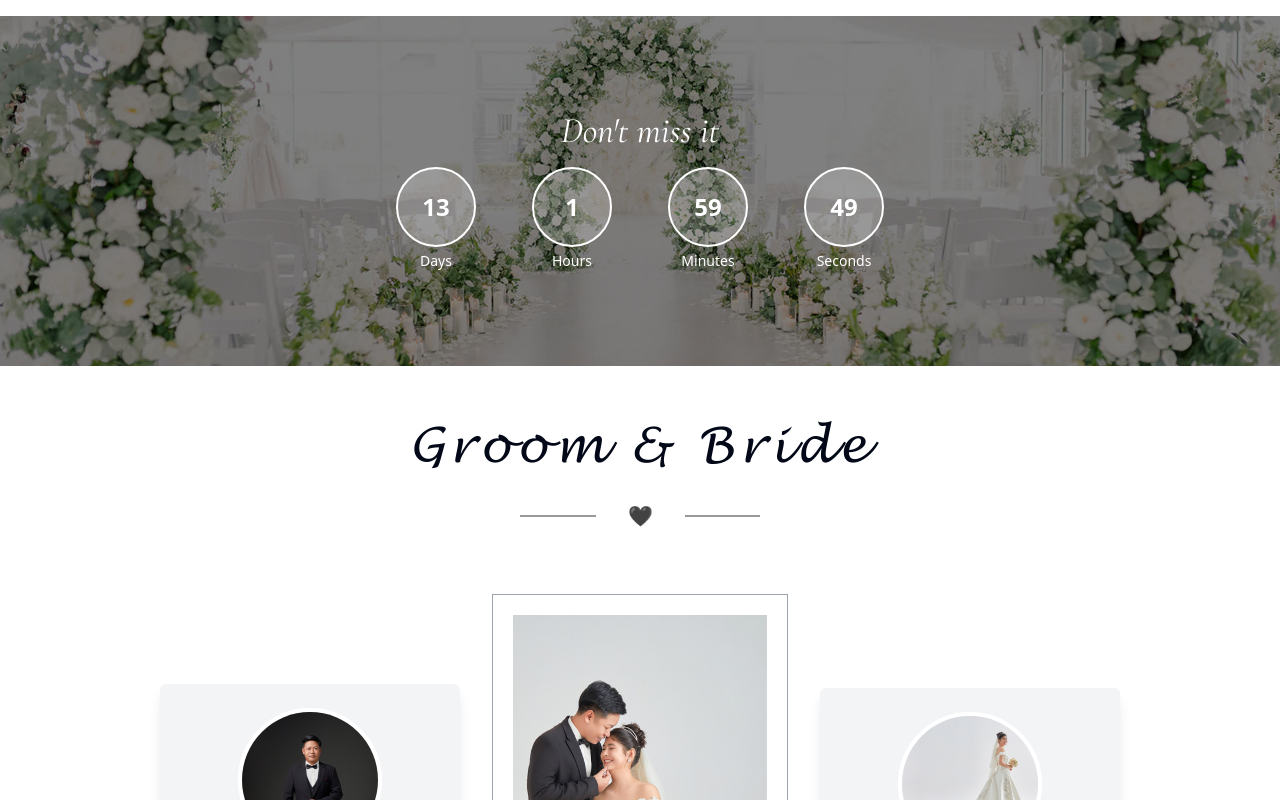
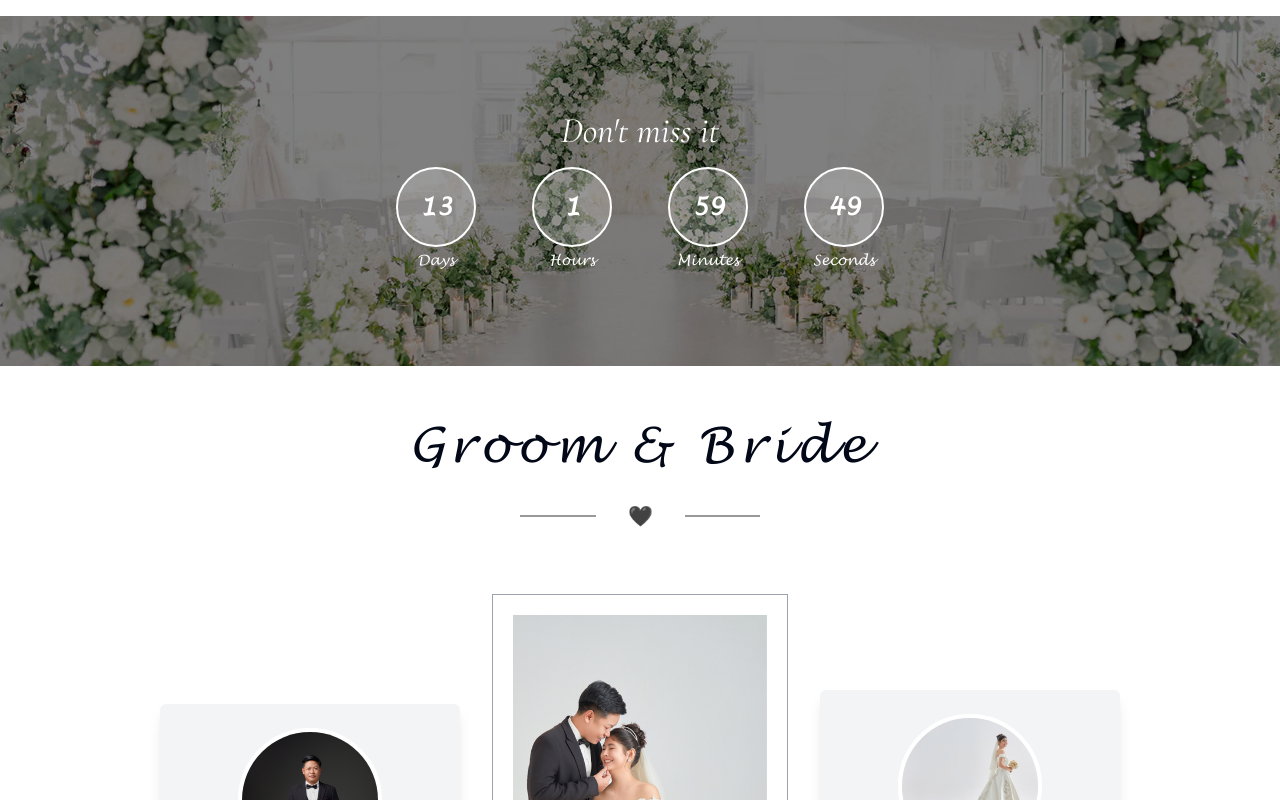
Before and after one commit to AungKaungMo/Wedding_Web, a React (Vite) app: page / in a window 1280 px wide. Shown: the part 2000-2800 px from the top of the page. Built offline with nearby package versions, Linux system fonts and the light colour scheme.

Commit message:
fix font size

```diff
--- a/src/components/Countdown.tsx
+++ b/src/components/Countdown.tsx
@@ -82,7 +82,7 @@ const Countdown = () => {
         <h2 className="mb-4 text-4xl cormorant italic">Don't miss it</h2>
         <div className="flex sm:space-x-14 space-x-5">
           {Object.entries(timeLeft).map(([unit, value]) => (
-            <div key={unit} className="flex flex-col items-center">
+            <div key={unit} className="flex flex-col items-center lucida">
               <div className="flex sm:h-20 sm:w-20 w-14 h-14 items-center justify-center rounded-full border-2 border-white bg-white/20 sm:text-2xl text-lg font-bold transition-transform hover:scale-125">
                 {isTimeUp ? 0 : value}
               </div>
--- a/src/components/Info.tsx
+++ b/src/components/Info.tsx
@@ -20,7 +20,7 @@ const Info = () => {
                 <img data-aos="zoom-in" data-aos-duration="1000" src={Groom} className='' />
             </div>
 
-            <p className='text-3xl mt-2 parisienne text-center' data-aos="fade-down" data-aos-duration="800">Aung Myint Kyaw</p>
+            <p className='text-2xl mt-2 parisienne text-center' data-aos="fade-down" data-aos-duration="800">Aung Myint Kyaw</p>
             <p className='cormorant text-xl' data-aos="fade-down" data-aos-duration="1000">Groom</p>
             <p className='cormorant text-lg mt-3 font-semibold text-center' data-aos="fade-down" data-aos-duration="1300">
             Man of my life, Spirit & All of Yuya
@@ -36,7 +36,7 @@ const Info = () => {
                 <img data-aos="zoom-in" data-aos-duration="1000" src={Bride} className='w-full h-full object-cover' />
             </div>
 
-            <p className='text-3xl mt-2 parisienne' data-aos="fade-down" data-aos-duration="800">Yu Ya Htwe</p>
+            <p className='text-2xl mt-2 parisienne' data-aos="fade-down" data-aos-duration="800">Yu Ya Htwe</p>
             <p className='cormorant text-xl' data-aos="fade-down" data-aos-duration="1000">Bride</p>
 
             <p data-aos="fade-down" data-aos-duration="1300" className='cormorant text-lg mt-3 font-semibold text-center'>
```
